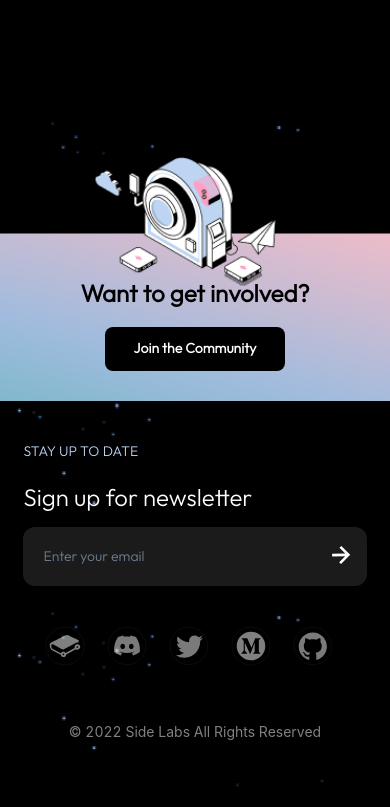
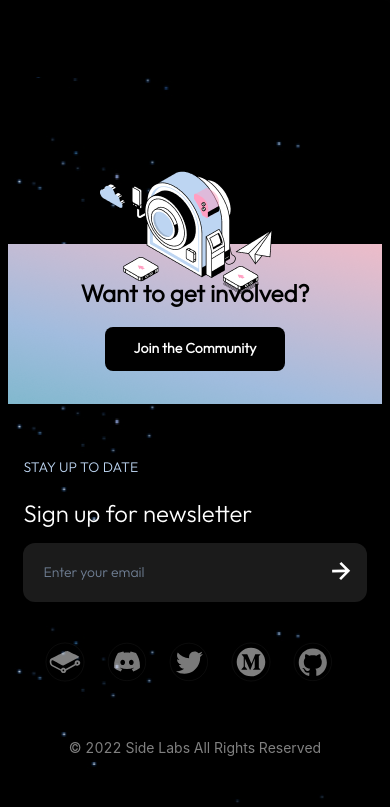
Before and after one commit to zxl6866/side, a React (Create React App) app: page / in a window 390 px wide. Shown: the part 5305-6112 px from the top of the page. Built offline with nearby package versions, Linux system fonts and the light colour scheme; a web font is replaced by a local one.

Commit message:
feat: revision

```diff
--- a/src/components/Want/index.css
+++ b/src/components/Want/index.css
@@ -67,10 +67,10 @@
   .WantContainer {
     position: relative;
     width: 100%;
-    height: 244px;
+    height: 260px;
     margin-top: 80px;
-    background: url("../../assets/image/WantBgM.png") no-repeat center #000;
-    background-size: cover;
+    background: url("../../assets/image/WantBgM.png") no-repeat center;
+    /* background-size: cover; */
   }
 
   .WantBox {
```
